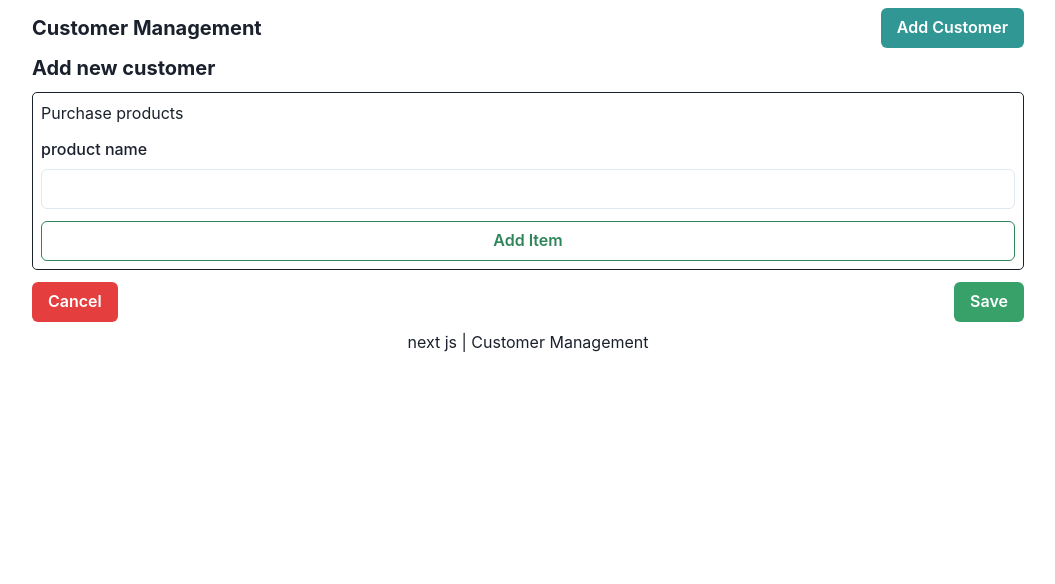
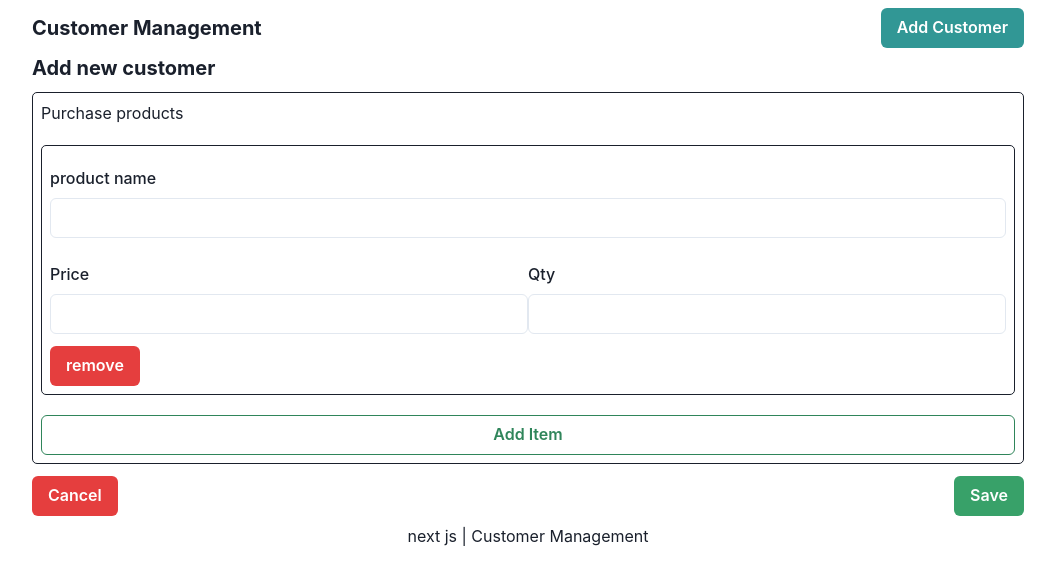
Before and after one commit to deaduchiha/customer-managment, a Next.js app: page /add-customer in a window 1280 px wide. Both pictures are taken after a click on the button "Add Item". Shown: the top 584 px of the page, without its empty margins (112-1167 px from the left). Built offline with nearby package versions, Linux system fonts and the light colour scheme.

Commit message:
create input for qty and price and remove button

```diff
--- a/components/modules/itemList.jsx
+++ b/components/modules/itemList.jsx
@@ -1,5 +1,5 @@
 import React from "react";
-import { Box, Button, Text } from "@chakra-ui/react";
+import { Box, Button, Flex, Text } from "@chakra-ui/react";
 
 import FormInput from "./formInput";
 
@@ -15,12 +15,13 @@ const ItemList = ({ form, setForm }) => {
   };
 
   const changeHandler = () => {};
+  const deleteHandler = () => {};
 
   return (
-    <Box border="1px" borderRadius={5} my={3} p={2}>
+    <Box my={3} p={2} border="1px" borderRadius={5}>
       <Text mb={2}>Purchase products</Text>
       {products.map((product, index) => (
-        <Box key={index}>
+        <Box p={2} border="1px" borderRadius={5} my={5} key={index}>
           <FormInput
             name="name"
             label="product name"
@@ -28,6 +29,25 @@ const ItemList = ({ form, setForm }) => {
             value={product.name}
             onChange={changeHandler}
           />
+          <Flex justifyContent="space-between">
+            <FormInput
+              name="price"
+              label="Price"
+              type="text"
+              value={product.price}
+              onChange={changeHandler}
+            />
+            <FormInput
+              name="qty"
+              label="Qty"
+              type="text"
+              value={product.qty}
+              onChange={changeHandler}
+            />
+          </Flex>
+          <Button colorScheme="red" onClick={deleteHandler}>
+            remove
+          </Button>
         </Box>
       ))}
       <Button
```
